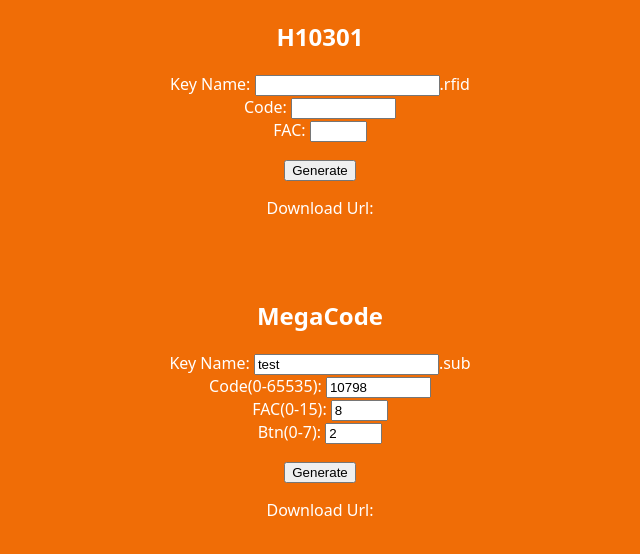
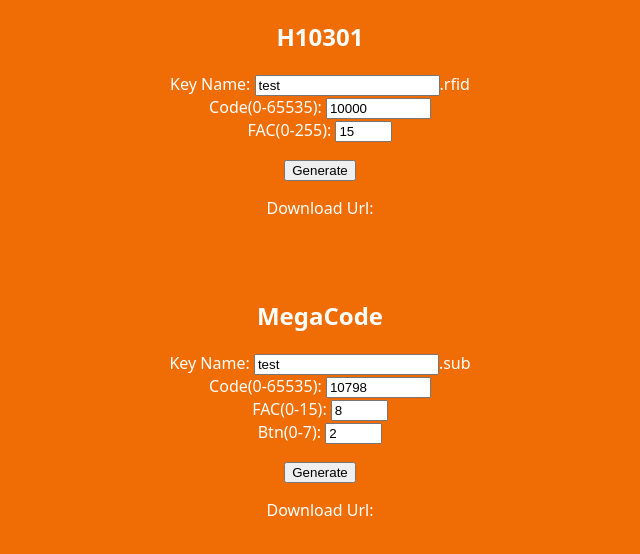
Before and after one commit to natehome/natehome.github.io, a plain HTML site: page index.html in a window 1280 px wide. Shown: the whole page, without its empty margins (320-960 px from the left). Drawn offline with Linux system fonts and the light colour scheme.

Commit message:
Update index.html

```diff
--- a/index.html
+++ b/index.html
@@ -16,9 +16,9 @@
 <body>
 
 <h2>H10301</h2>
-<p>Key Name: <input type="text" id="namebox" size="20">.rfid<br />
-  Code: <input type="text" type="number" pattern="\d*" id="cbox" size="10"><br />
-  FAC: <input type="text" type="number" pattern="\d*" id="fbox" size="4"><br />
+<p>Key Name: <input type="text" id="namebox" size="20" value="test">.rfid<br />
+  Code(0-65535): <input type="text" type="number" pattern="\d*" id="cbox" size="10" value="10000"><br />
+  FAC(0-255): <input type="text" type="number" pattern="\d*" id="fbox" size="4" value="15"><br />
 
   <!--Button: <input type="text" id="bbox" size="4">-->
 </p>
```
